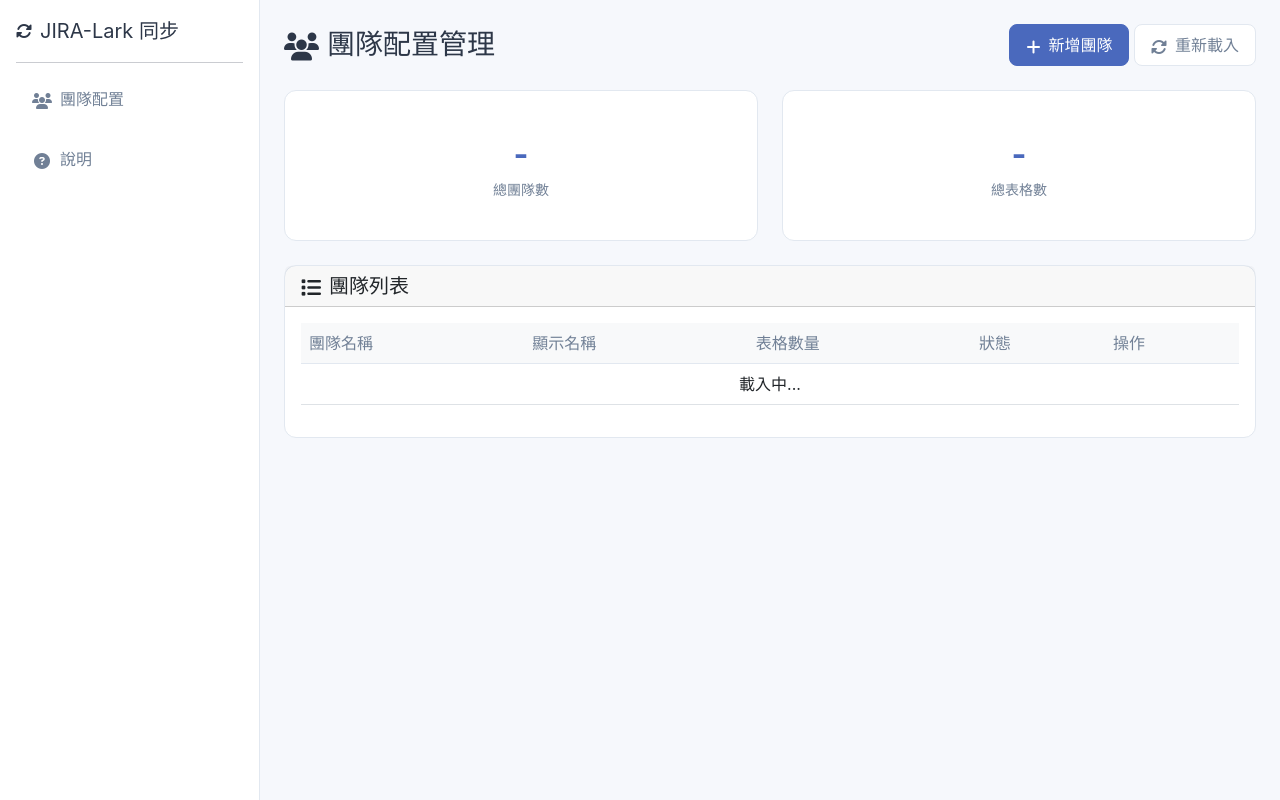
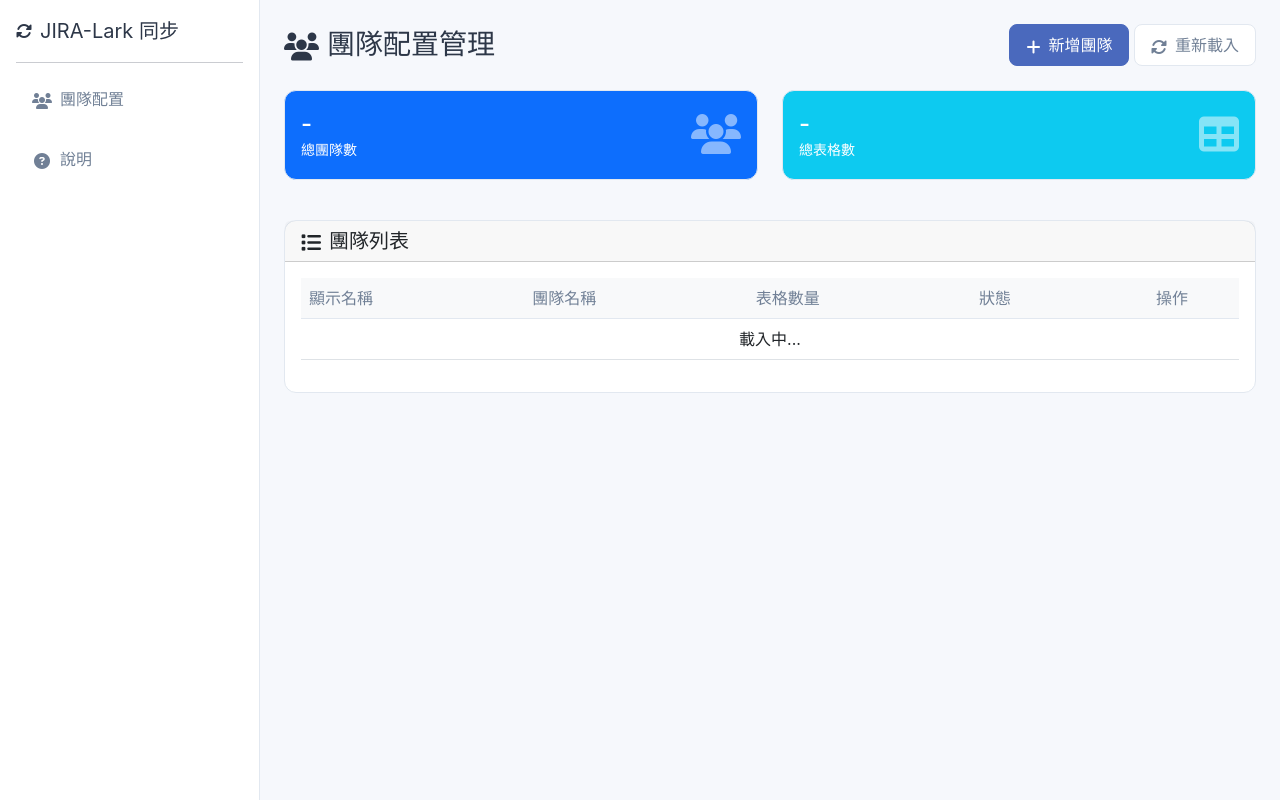
Before and after one commit to jackyhsuehtcg/jira_sync, a Flask app: template templates/teams.html in a window 1280 px wide. Run offline with Flask 3, Linux system fonts and the light colour scheme; the template is opened without the code that fills it, so the values that code supplies are empty; parts of the project's set-up code (start-up, migrations or seed data) failed here and were passed over.

Commit message:
Improve web UI design and user experience
- Update statistics cards to match reference project style with colored backgrounds
- Swap team name and display name columns order for better UX
- Redesign operation buttons with text labels and improved styling
- Center-align operation column header and buttons
- Add icons to statistics cards for better visual hierarchy
- Improve button styling consistency with outline variants

🤖 Generated with [Claude Code](https://claude.ai/code)

Co-Authored-By: Claude <noreply@anthropic.com>

```diff
--- a/templates/teams.html
+++ b/templates/teams.html
@@ -17,21 +17,36 @@
     </div>
 </div>
 
-<!-- 統計資訊 -->
+<!-- 統計資訊面板 -->
 <div class="row mb-4">
-    <div class="col-md-6">
-        <div class="card stat-card">
+    <div class="col-md-6 mb-3">
+        <div class="card bg-primary text-white">
             <div class="card-body">
-                <div class="stat-number" id="teamCount">-</div>
-                <div class="stat-label">總團隊數</div>
+                <div class="d-flex justify-content-between align-items-center">
+                    <div>
+                        <div class="h4 mb-0" id="teamCount">-</div>
+                        <div class="small">總團隊數</div>
+                    </div>
+                    <div class="h1 opacity-50">
+                        <i class="fas fa-users"></i>
+                    </div>
+                </div>
             </div>
         </div>
     </div>
-    <div class="col-md-6">
-        <div class="card stat-card">
+
+    <div class="col-md-6 mb-3">
+        <div class="card bg-info text-white">
             <div class="card-body">
-                <div class="stat-number" id="tableCount">-</div>
-                <div class="stat-label">總表格數</div>
+                <div class="d-flex justify-content-between align-items-center">
+                    <div>
+                        <div class="h4 mb-0" id="tableCount">-</div>
+                        <div class="small">總表格數</div>
+                    </div>
+                    <div class="h1 opacity-50">
+                        <i class="fas fa-table"></i>
+                    </div>
+                </div>
             </div>
         </div>
     </div>
@@ -49,11 +64,11 @@
             <table class="table table-hover">
                 <thead>
                     <tr>
+                        <th>顯示名稱</th>
                         <th>團隊名稱</th>
-                        <th>顯示名稱</th>
                         <th>表格數量</th>
                         <th>狀態</th>
-                        <th>操作</th>
+                        <th class="text-center">操作</th>
                     </tr>
                 </thead>
                 <tbody id="teamsTableBody">
@@ -376,17 +391,17 @@ function renderTeamsTable() {
 
         return `
             <tr>
-                <td><strong>${team.name}</strong></td>
-                <td>${displayName}</td>
+                <td><strong>${displayName}</strong></td>
+                <td>${team.name}</td>
                 <td><span class="badge bg-info">${team.tables.length}</span></td>
                 <td><span class="badge ${enabled ? 'bg-success' : 'bg-secondary'}">${enabled ? '已啟用' : '已停用'}</span></td>
-                <td>
+                <td class="text-center">
                     <div class="btn-group btn-group-sm" role="group">
-                        <button class="btn btn-outline-primary" onclick="editTeam('${team.name}')">
-                            <i class="fas fa-edit"></i>
+                        <button class="btn btn-outline-secondary" onclick="editTeam('${team.name}')">
+                            <i class="fas fa-edit me-1"></i>編輯
                         </button>
                         <button class="btn btn-outline-danger" onclick="deleteTeam('${team.name}')">
-                            <i class="fas fa-trash"></i>
+                            <i class="fas fa-trash me-1"></i>刪除
                         </button>
                     </div>
                 </td>
```
